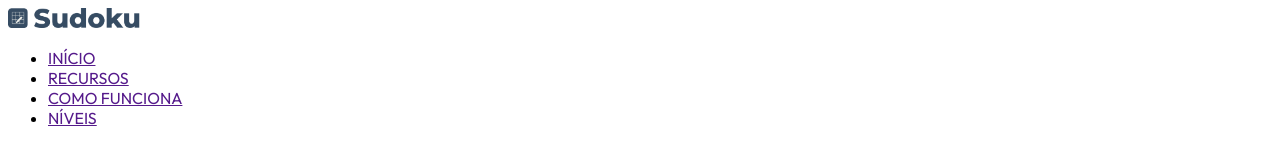
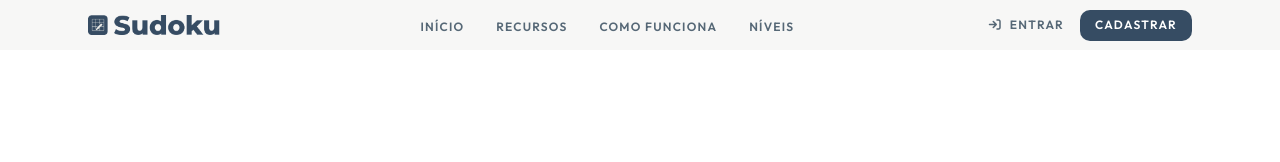
Before and after one commit to Einer-Sptech/sudoku-pi-individual, a plain HTML site: page index.html in a window 1280 px wide. Drawn offline with Linux system fonts and the light colour scheme.

Commit message:
feat: Construção do header

```diff
--- a/index.html
+++ b/index.html
@@ -1,16 +1,18 @@
 <!DOCTYPE html>
-<html lang="en">
+<html lang="pt-BR">
 <head>
     <meta charset="UTF-8">
     <meta name="viewport" content="width=device-width, initial-scale=1.0">
-    <link rel="icon" type="image/x-con" href="./assets/branding/Frame.png" />
+    <link rel="icon" type="image/png" href="./assets/branding/Frame.png" />
     <title>Sudoku Master</title>
+    <link rel="stylesheet" href="https://cdnjs.cloudflare.com/ajax/libs/font-awesome/6.5.2/css/all.min.css">
     <link rel="stylesheet" href="./src/css/pages/index.css">
 </head>
 <body>
-    <header class="nav-bar">
-        <img class="logo" src="./assets/branding/logo.png" alt="sudoku master"/>
-        <nav>
+    <header class="navbar">
+        <div class="navbar-container">
+            <a href=""><img class="logo" src="./assets/branding/logo.png" alt="sudoku master"/></a>
+            <nav class="navbar-menu">
                 <ul>
                     <li><a href="">INÍCIO</a></li>
                     <li><a href="">RECURSOS</a></li>
@@ -18,6 +20,16 @@
                     <li><a href="">NÍVEIS</a></li>
                 </ul>
             </nav>
+            <div class="navbar-acoes">
+                <a class="link-entrar" href="">
+                    <i
+                        class="fa-solid fa-arrow-right-to-bracket"
+                    ></i>
+                    Entrar
+                </a>
+                <a class="btn btn-primary" href="">Cadastrar</a>
+            </div>
+        </div>
     </header>
 
 </body>
--- a/src/css/pages/index.css
+++ b/src/css/pages/index.css
@@ -2,15 +2,74 @@
 
 :root{
     --font-primary: "Outfit", sans-serif;
+    --azul: #364C63;
+    --fundo: #F7F7F6;
 }
+
+*, *::before, *::after { box-sizing: border-box; margin: 0; padding: 0; }
 
 body{
     font-family: var(--font-primary);
 }
 
+.navbar {
+    background: var(--fundo);
+    height: 50px;
+    padding: 0 88px;
+}
+
+.navbar-container{
+    display: flex;
+    justify-content: space-between;
+    align-items: center;
+    width: 100%;
+    max-width: 1280px;
+    min-height: 50px;
+    margin: 0 auto;
+}
+
 .logo {
     height: 20px;
-    width: 138px;
-    flex-shrink: 0;
-    aspect-ratio: 69/10;;
+    width: auto;
+    display: block;
 }
+
+.navbar-menu ul {
+    display: flex;
+    gap: 32px;
+    align-items: center;
+    list-style: none;
+}
+
+.navbar a,
+.link-entrar {
+    color: rgba(45, 67, 86, 0.80);
+    font-size: 12px;
+    font-weight: 600;
+    line-height: 16px;
+    letter-spacing: 1.2px;
+    text-transform: uppercase;
+    text-decoration: none;
+}
+
+.navbar-acoes {
+    display: flex;
+    align-items: center;
+    gap: 16px;
+}
+
+.btn-primary {
+    background: var(--azul);
+    color: #ffff !important;
+    padding: 7.5px 15px;
+    border-radius: 10px;
+    letter-spacing: 1px;
+    text-transform: uppercase;
+}
+
+.link-entrar {
+    display: inline-flex;
+    align-items: center;
+    gap: 8px;
+    color: var(--azul);
+}
```
Lines whose indentation alone changed are shown as unchanged.
